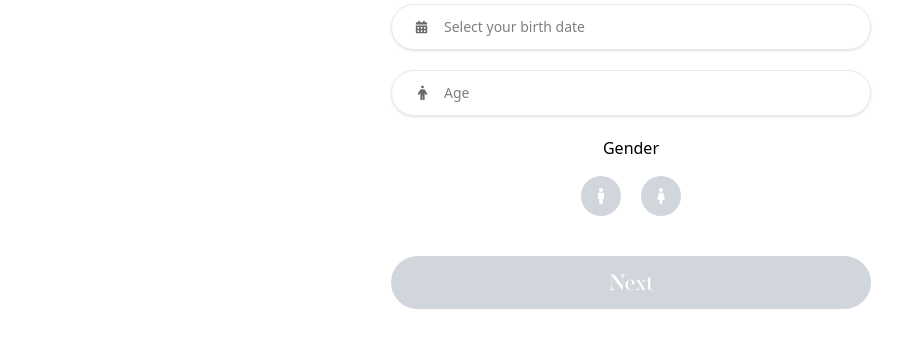
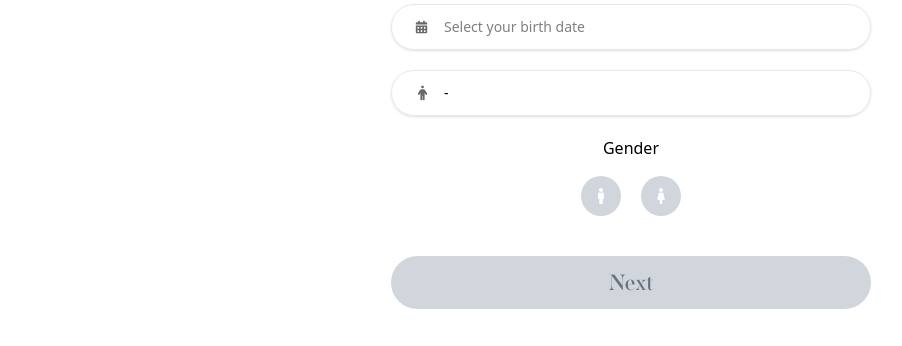
Before and after one commit to ThanawatNueang/MyProject, a React (Vite) app in the folder frontend/CaloriePaws/my-app/: page /ProfileSetup in a window 1280 px wide. Shown: the part 532-878 px from the top of the page, without its empty margins (9-911 px from the left). Built offline with nearby package versions, Linux system fonts and the light colour scheme; no server answers; a web font is replaced by a local one.

Commit message:
fix: switch to cookie-based auth in auth-controller.js

```diff
--- a/frontend/CaloriePaws/my-app/src/Components/ProfileSetup/ProfileSetup.jsx
+++ b/frontend/CaloriePaws/my-app/src/Components/ProfileSetup/ProfileSetup.jsx
@@ -151,7 +151,10 @@ export const ProfileSetup = () => {
             What's your name and how old are you? 😊
           </span>
         </p>
+
+        {/* ฟอร์มคอลัมน์เดียว สไตล์ตามที่ให้มา */}
         <div className="flex flex-col w-full gap-5 px-80 pt-5">
+          {/* Height */}
           <div className="relative w-full">
             <GiBodyHeight
               size={13}
@@ -165,6 +168,8 @@ export const ProfileSetup = () => {
               className="w-full shadow-sm rounded-full py-3 px-13 outline-none border-[0.5px] border-[#e8e8e8] text-sm"
             />
           </div>
+
+          {/* Weight */}
           <div className="relative w-full">
             <FaWeight
               size={13}
@@ -177,9 +182,10 @@ export const ProfileSetup = () => {
               onChange={(e) => setWeight(e.target.value)}
               className="w-full shadow-sm rounded-full py-3 px-13 outline-none border-[0.5px] border-[#e8e8e8] text-sm"
             />
-            {/* toggle show/hide password */}
             <div className="absolute right-4 top-1/2 transform -translate-y-1/2 text-[#696969] cursor-pointer"></div>
           </div>
+
+          {/* Birth date */}
           <div className="flex flex-col w-full relative">
             <FaCalendarAlt
               size={13}
@@ -196,10 +202,10 @@ export const ProfileSetup = () => {
               maxDate={new Date()}
               className="block w-full shadow-sm rounded-full py-3 px-13 outline-none border-[0.5px] border-[#e8e8e8] text-sm"
             />
-
-            {/* toggle show/hide password */}
             <div className="absolute right-4 top-1/2 transform -translate-y-1/2 text-[#696969] cursor-pointer"></div>
           </div>
+
+          {/* Age (read-only) */}
           <div className="relative w-full">
             <FaPerson
               size={15}
@@ -207,53 +213,53 @@ export const ProfileSetup = () => {
             />
             <input
               type="text"
-              value={age}
+              value={age === "" ? "-" : String(age)}
               readOnly
               placeholder="Age"
               className="w-full shadow-sm rounded-full py-3 px-13 outline-none border-[0.5px] border-[#e8e8e8] text-sm"
             />
-            {/* toggle show/hide password */}
             <div className="absolute right-4 top-1/2 transform -translate-y-1/2 text-[#696969] cursor-pointer"></div>
           </div>
+
+          {/* Gender */}
           <div className="flex flex-col gap-4 items-center">
             <p>Gender</p>
             <div className="flex gap-5">
               <button
-                className={`rounded-full p-3 cursor-pointer
-                      ${
+                type="button"
+                className={`rounded-full p-3 cursor-pointer ${
                   gender === "male"
                     ? "bg-[#9FD3F9] text-white"
                     : "text-white bg-gray-300"
-                      }
-                      `}
+                }`}
                 onClick={() => setGender("male")}
               >
                 <FaMale />
               </button>
               <button
-                className={`rounded-full p-3 cursor-pointer
-                      ${
+                type="button"
+                className={`rounded-full p-3 cursor-pointer ${
                   gender === "female"
                     ? "bg-[#F99FF7] text-white"
                     : "bg-gray-300 text-white"
-                      }
-                      `}
+                }`}
                 onClick={() => setGender("female")}
               >
                 <FaFemale />
               </button>
             </div>
           </div>
+
+          {/* Next */}
           <div className="pt-5">
             <button
-              className={`w-full cursor-pointer bg-black rounded-full p-2.5 text-white font-Medi text-[22px]
-                ${
+              className={`w-full cursor-pointer rounded-full p-2.5 font-Medi text-[22px] ${
                 height && weight && birthDate && gender
                   ? "bg-black text-white"
                   : "bg-gray-300 text-gray-500 cursor-not-allowed"
               }`}
               onClick={handleNext}
-              disabled={!height || !weight || !birthDate || !gender}
+              disabled={!height || !weight || !birthDate || !gender || loading}
             >
               {loading ? "Saving..." : "Next"}
             </button>
```
Lines whose indentation alone changed are shown as unchanged.
